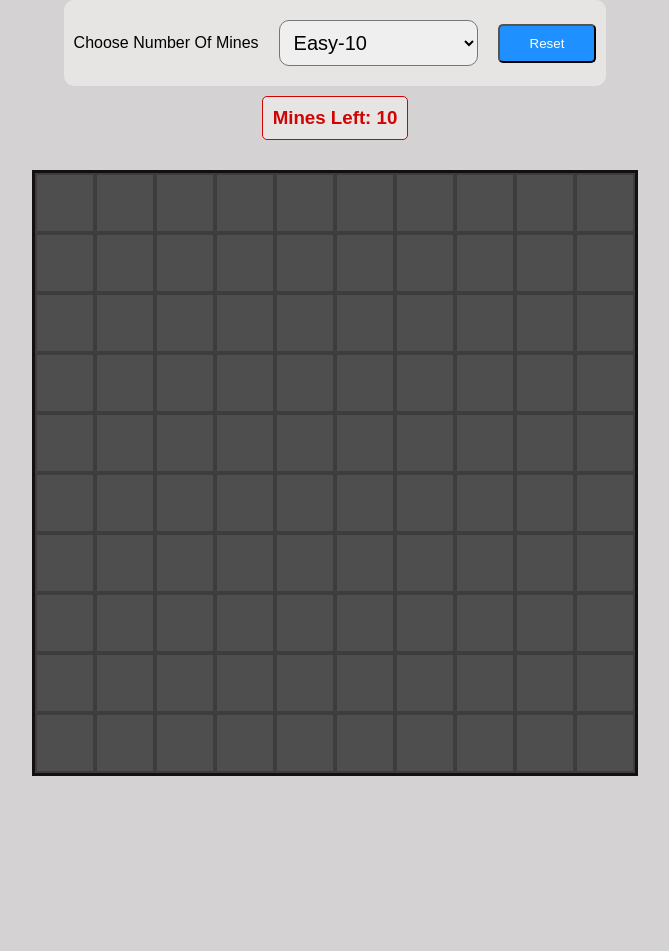
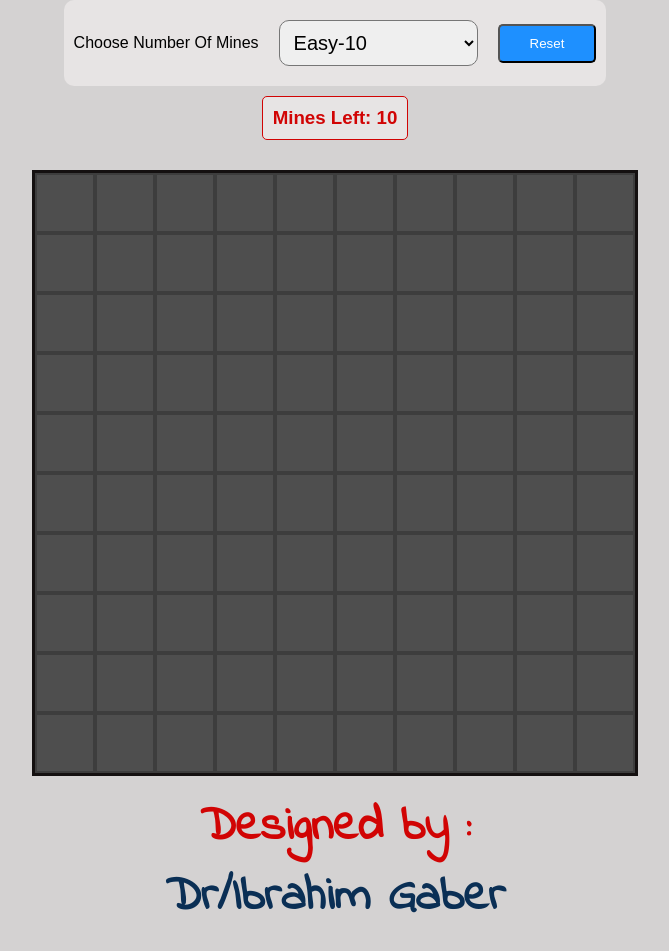
Before and after one commit to ibrahimgaber86/mine-sweeper, a plain HTML site: page index.html in a window 1280 px wide. Shown: the part 99-1050 px from the top of the page, without its empty margins (305-974 px from the left). Before the commit the page ends 895 px from the top, so only its background shows below. Drawn offline with Linux system fonts and the light colour scheme.

Commit message:
add footer

```diff
--- a/index.html
+++ b/index.html
@@ -7,6 +7,14 @@
     <title>Mine Sweeper</title>
 
     <link rel="stylesheet" href="style.css" />
+    <link rel="preconnect" href="https://fonts.googleapis.com" />
+    <link rel="preconnect" href="https://fonts.gstatic.com" crossorigin />
+    <link rel="preconnect" href="https://fonts.googleapis.com" />
+    <link rel="preconnect" href="https://fonts.gstatic.com" crossorigin />
+    <link
+      href="https://fonts.googleapis.com/css2?family=Indie+Flower&display=swap"
+      rel="stylesheet"
+    />
   </head>
   <body>
     <h1 class="game-title">Mine Sweeper</h1>
@@ -34,6 +42,12 @@
     <h3 class="mines-left">Mines Left: <span id="minesCount"></span></h3>
     <h3 id="gameResult"></h3>
     <div class="board"></div>
+    <footer>
+      <h2>
+        Designed by :
+        <div class="my-name">Dr/Ibrahim Gaber</div>
+      </h2>
+    </footer>
   </body>
   <script src="./main.js"></script>
 </html>
--- a/style.css
+++ b/style.css
@@ -60,6 +60,19 @@ body {
   grid-template-columns: repeat(var(--size), 60px);
   grid-template-rows: repeat(var(--size), 60px);
 }
+footer {
+  font-family: "Indie Flower", cursive;
+  margin: 1rem;
+  color: #d10404;
+  font-size: 2rem;
+  margin-left: auto;
+  margin-right: auto;
+  text-align: center;
+}
+.my-name {
+  color: rgb(10, 47, 85);
+  font-weight: bolder;
+}
 
 @media screen and (max-width: 700px) {
   .board {
```
